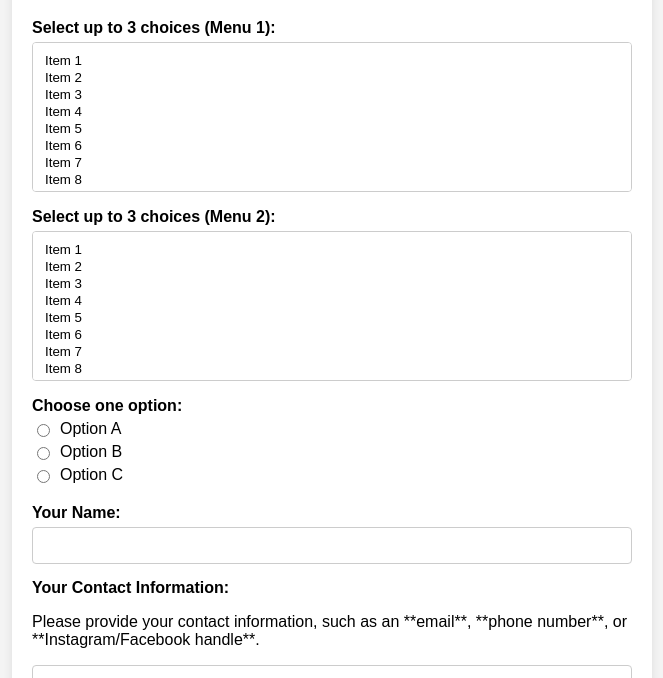
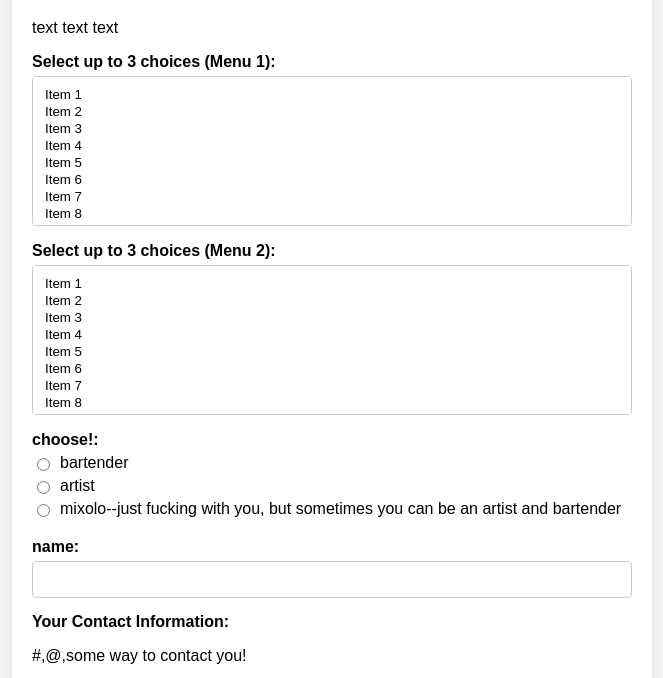
Before and after one commit to nhenia/form, a plain HTML site: page index.html in a window 1280 px wide. Shown: the part 101-779 px from the top of the page, without its empty margins (308-971 px from the left). Drawn offline with Linux system fonts and the light colour scheme.

Commit message:
Update index.html

```diff
--- a/index.html
+++ b/index.html
@@ -86,7 +86,7 @@
 
 <div class="container">
     <h1>Submit a Form</h1>
-
+<p>text text text</p>
     <form action="mailto:your_email@example.com" method="post" enctype="text/plain">
 
         <div class="form-group">
@@ -146,38 +146,38 @@
         </div>
 
         <div class="form-group">
-            <label>Choose one option:</label>
+            <label>choose!:</label>
             <div class="radio-group">
                 <label>
                     <input type="radio" name="Single_Choice" value="Option A" required>
-                    Option A
+                    bartender
                 </label>
                 <label>
                     <input type="radio" name="Single_Choice" value="Option B">
-                    Option B
+                    artist
                 </label>
                 <label>
                     <input type="radio" name="Single_Choice" value="Option C">
-                    Option C
+                    mixolo--just fucking with you, but sometimes you can be an artist and bartender
                 </label>
             </div>
         </div>
 
         <div class="form-group">
-            <label for="user_name">Your Name:</label>
+            <label for="user_name">name:</label>
             <input type="text" id="user_name" name="User Name" required>
         </div>
 
         <div class="form-group">
             <label for="user_contact">Your Contact Information:</label>
             <p>
-                Please provide your contact information, such as an **email**, **phone number**, or **Instagram/Facebook handle**.
+                #,@,some way to contact you!
             </p>
             <input type="text" id="user_contact" name="User Contact" required>
         </div>
 
         <div class="form-group">
-            <label for="message">Enter your message:</label>
+            <label for="message">anything you wanna add?:</label>
             <textarea id="message" name="Message" rows="4" maxlength="200" required></textarea>
             <div class="char-count">
                 <span id="current-char">0</span> / 200 characters
```
